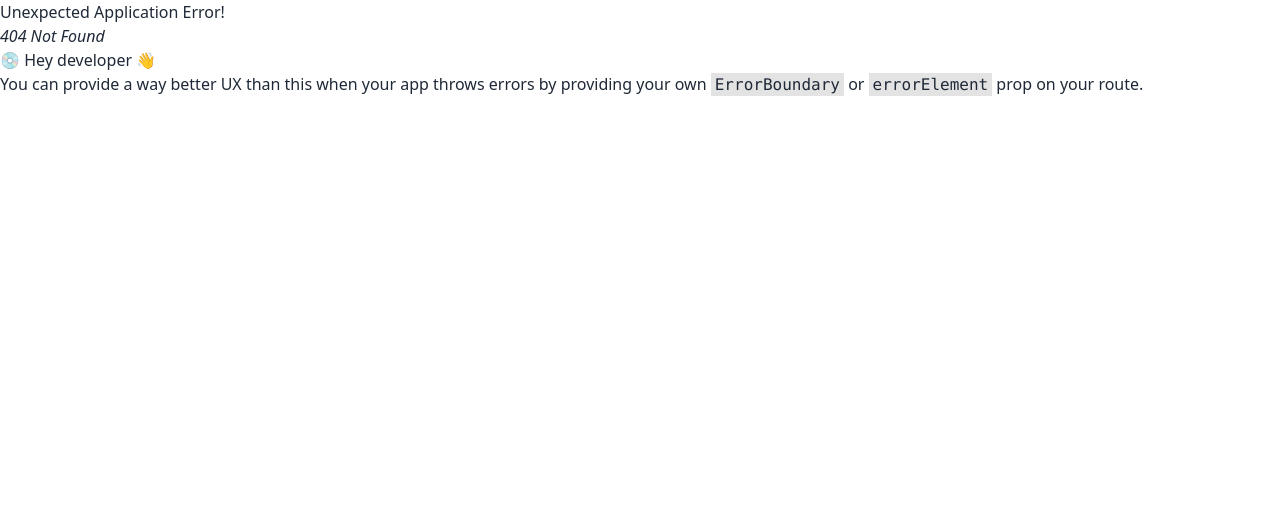
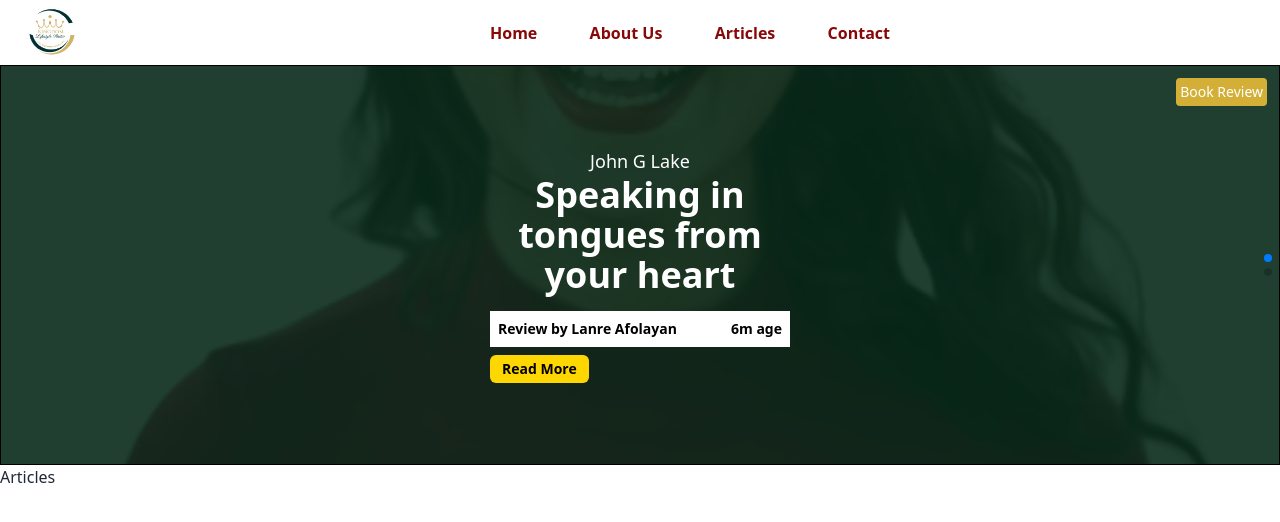
Before and after one commit to honymissy1/klsrWebsite, a React (Vite) app: page /articles in a window 1280 px wide. Before the commit this address had no page. Shown: the top 522 px of the page. Built offline with nearby package versions, Linux system fonts and the light colour scheme.

Commit message:
Hotest Update

```diff
--- a/src/App.css
+++ b/src/App.css
@@ -8,3 +8,27 @@
     padding: 0;
     box-sizing: border-box;
 }
+
+
+.swiper {
+    width: 100%;
+    height: 100%;
+  }
+
+  .swiper-slide {
+    text-align: center;
+    font-size: 18px;
+    background: #fff;
+
+    /* Center slide text vertically */
+    display: flex;
+    justify-content: center;
+    align-items: center;
+  }
+
+  .swiper-slide img {
+    display: block;
+    width: 100%;
+    height: 100%;
+    object-fit: cover;
+  }
--- a/src/main.jsx
+++ b/src/main.jsx
@@ -5,6 +5,7 @@ import './index.css';
 import {  createBrowserRouter, RouterProvider } from "react-router-dom";
 import About from './routes/About.jsx';
 import Podcast from './routes/Podcast.jsx';
+import Articles from './routes/Articles.jsx';
 
 const router = createBrowserRouter([
   {
@@ -20,6 +21,11 @@ const router = createBrowserRouter([
   {
     path: "podcast",
     element: <Podcast />
+  },
+
+  {
+    path: "articles",
+    element: <Articles />
   }
 ])
 
--- /dev/null
+++ b/src/routes/Articles.jsx
@@ -0,0 +1,76 @@
+import Nav from '../components/Nav';
+import { Swiper, SwiperSlide } from 'swiper/react';
+
+// Import Swiper styles
+import 'swiper/css';
+import 'swiper/css/pagination';
+import '../App.css'
+
+// import required modules
+import { Pagination } from 'swiper/modules';
+
+const Articles = () =>{
+    return (
+        <div>
+            <Nav />
+            <div className="w-full justify-center text-white flex items-center h-[400px] bg-black">
+            <Swiper
+                direction={'vertical'}
+                pagination={{
+                clickable: true,
+                }}
+                modules={[Pagination]}
+                className="mySwiper"
+            >
+
+                <SwiperSlide className='text-black relative border border-solid border-black'>
+                   <div className='p-3 right-0 absolute z-20'>
+                    <h1 className='p-1 text-sm text-white bg-[#d4af37] rounded'>Book Review</h1>
+                   </div>
+                    <div className='absolute flex h-full w-full bg-[#072a1ae5] items-center justify-center'>
+                       <div className=' z-10 text-white'>
+                            <p>John G Lake</p>
+                            <h1 className='text-2xl w-[300px] md:text-4xl font-bold'>Speaking in tongues from your heart</h1>
+
+                            <div className='bg-[white] text-black font-extrabold p-2 text-sm mt-4 flex-wrap gap-2 flex justify-between'>
+                             <p>Review by Lanre Afolayan</p>
+                             <p>6m age</p>
+                            </div>
+
+                            <h1 className='text-left mt-2 px-3 text-black font-extrabold text-sm bg-[gold] w-max p-1 rounded-md'>Read More</h1>
+
+                       </div>
+                    </div>
+                    <img src="/images/features_img.png" className='z-0' alt="" />
+                </SwiperSlide>
+
+                <SwiperSlide className='text-black relative border border-solid border-black'>
+                   <div className='p-3 right-0 absolute z-20'>
+                    <h1 className='p-1 text-sm text-white bg-[#d4af37] rounded'>Book Review</h1>
+                   </div>
+                    <div className='absolute flex h-full w-full bg-[#072a1ae5] items-center justify-center'>
+                       <div className=' z-10 text-white'>
+                            <p>John G Lake</p>
+                            <h1 className='text-2xl w-[300px] md:text-4xl font-bold'>Speaking in tongues from your heart</h1>
+
+                            <div className='bg-[white] text-black font-extrabold p-2 text-sm mt-4 flex-wrap gap-2 flex justify-between'>
+                             <p>Review by Lanre Afolayan</p>
+                             <p>6m age</p>
+                            </div>
+
+                            <h1 className='text-left mt-2 px-3 text-black font-extrabold text-sm bg-[gold] w-max p-1 rounded-md'>Read More</h1>
+
+                       </div>
+                    </div>
+                    <img src="/images/designs/health.png" className='z-0' alt="" />
+                </SwiperSlide>
+
+            </Swiper>
+            </div>
+            <h1>Articles</h1>
+        </div>
+    )
+}
+
+
+export default Articles;
--- a/src/routes/Podcast.jsx
+++ b/src/routes/Podcast.jsx
@@ -26,9 +26,10 @@ const Podcast = () =>{
                  <div className="shadow !mx-auto shadow-slate-300 min-w-[300px]  w-[80%] rounded" id="description">
                    <div className="p-5 text-center">
                    <i class="fa-solid fa-compact-disc w-max !mx-auto text-8xl"></i>
-                   <div className="py-5">
-                    <input type="range" min={0} max="100" value="50" className="range range-primary h-2" />                    <h1 className="font-extrabold text-2xl"></h1>
-
+                   <div className="py-5 flex items-center font-bold gap-2">
+                    <h1>00:00</h1>
+                    <input type="range" min={0} max="100" value="50" className="range range-primary h-2 " />                    <h1 className="font-extrabold text-2xl"></h1>
+                    <h1>04:10</h1>
                    </div>
 
                    </div>
```
